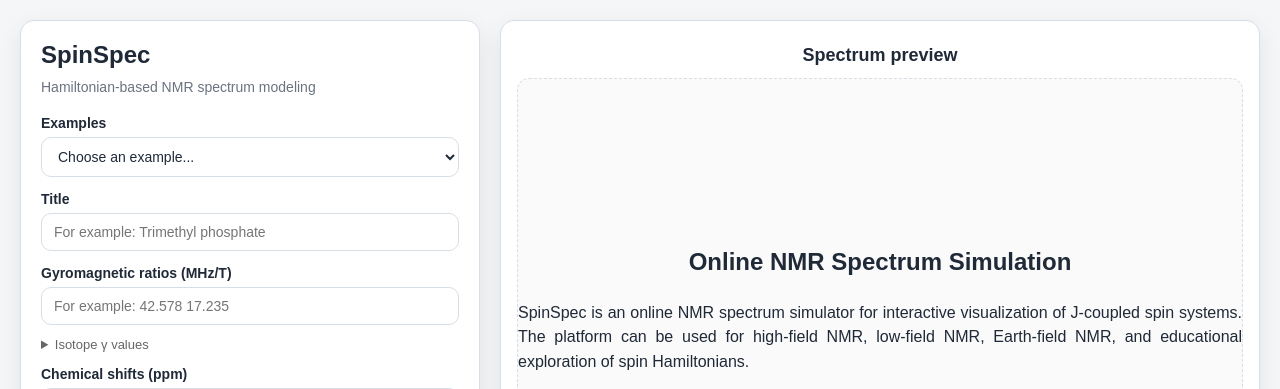
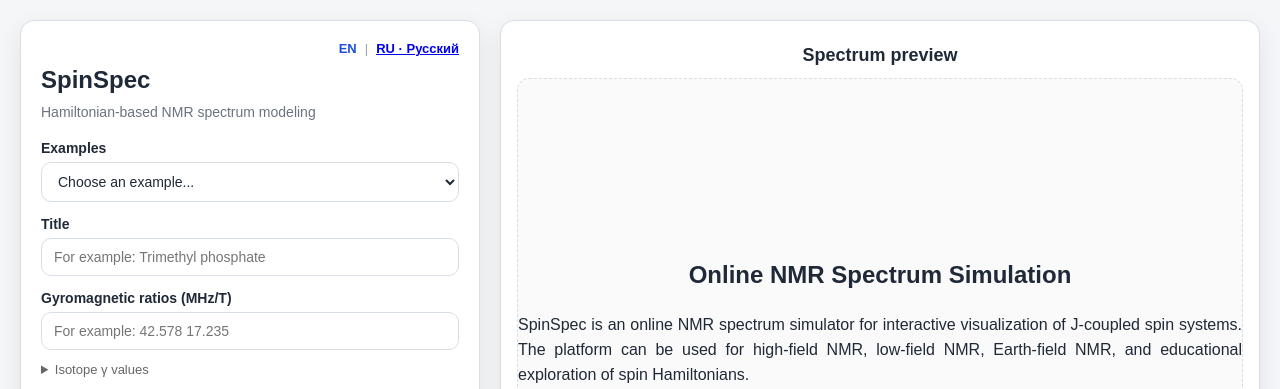
Before and after one commit to scleroze/SpinSpec, a Python web app: template templates/index.html in a window 1280 px wide. Shown: the top 389 px of the page. Run offline with Jinja, Linux system fonts and the light colour scheme; the template is opened without the code that fills it, so the values that code supplies are empty.

Commit message:
web: link Russian landing page and correct English page language tags

```diff
--- a/templates/index.html
+++ b/templates/index.html
@@ -1,8 +1,11 @@
 <!DOCTYPE html>
-<html lang="ru">
+<html lang="en">
 <head>
   <link rel="icon" type="image/x-icon" href="/static/favicon.ico">
   <link rel="canonical" href="https://nmrspec.org/" />
+  <link rel="alternate" hreflang="en" href="https://nmrspec.org/" />
+  <link rel="alternate" hreflang="ru" href="https://nmrspec.org/ru" />
+  <link rel="alternate" hreflang="x-default" href="https://nmrspec.org/" />
   <meta charset="UTF-8" />
   <meta name="viewport" content="width=device-width, initial-scale=1.0" />
   <title>NMR Spectrum Simulator Online | SpinSpec</title>
@@ -350,6 +353,11 @@
 <body>
   <div class="page">
     <section class="panel left-panel">
+      <nav aria-label="Language" style="display:flex;justify-content:flex-end;gap:8px;margin-bottom:10px;font-size:13px;align-items:center;">
+        <span lang="en" aria-current="page" style="font-weight:700;color:#1d4ed8;">EN</span>
+        <span aria-hidden="true" style="color:#94a3b8;">|</span>
+        <a href="/ru" lang="ru" hreflang="ru" style="font-weight:700;">RU · Русский</a>
+      </nav>
       <h1>SpinSpec</h1>
       <p class="subtitle">Hamiltonian-based NMR spectrum modeling</p>
 
```
